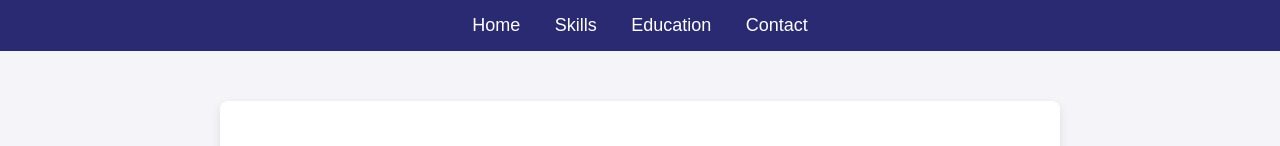
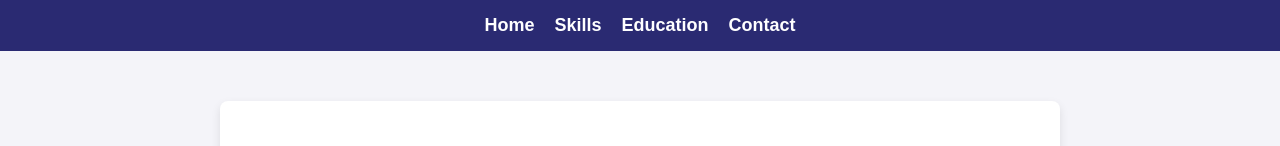
Before and after one commit to Suraj-Gunjal/BasicPortfolio, a plain HTML site: page skills.html in a window 1280 px wide. Shown: the top 146 px of the page. Drawn offline with Linux system fonts and the light colour scheme.

Commit message:
Update skills.html

```diff
--- a/skills.html
+++ b/skills.html
@@ -20,11 +20,15 @@
         display: flex;
         justify-content: center;
       }
+      header nav {
+        display: flex;
+        gap: 20px;
+      }
       header nav a {
         color: #fff;
         text-decoration: none;
-        margin: 0 15px;
         font-size: 18px;
+        font-weight: bold;
       }
       .skills-container {
         max-width: 800px;
```
